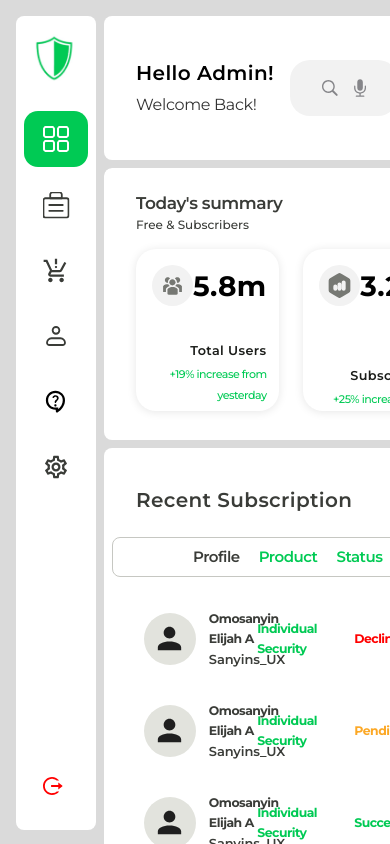
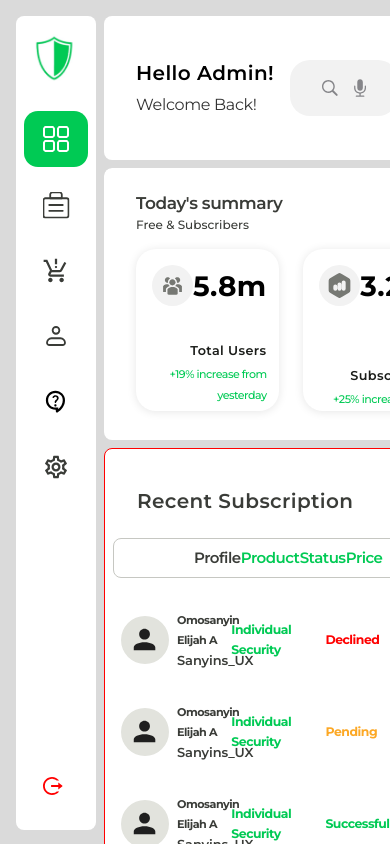
Before and after one commit to TrackMe-NG/dashboard_main, a React (Vite) app: page / in a window 390 px wide. Built offline with nearby package versions, Linux system fonts and the light colour scheme.

Commit message:
style: updated subscription responsive styles

```diff
--- a/src/styles/subscription.scss
+++ b/src/styles/subscription.scss
@@ -1,8 +1,9 @@
 .subscription {
   background: $white;
-  height: 51dvh;
+  height: auto;
   border-radius: 0.5rem;
   overflow-y: hidden;
+  border: 1px solid red;
 
   &_inner {
     padding: 1rem 0.5rem;
@@ -84,7 +85,7 @@
         &_box {
           &_inner {
             width: 100%;
-            padding: 0.5rem 2rem;
+            padding: 0.5rem;
             @include flex_center();
             justify-content: flex-start;
             font-size: 0.9375rem;
@@ -92,6 +93,10 @@
             font-weight: 600;
             line-height: 1.25rem;
             letter-spacing: -0.03125rem;
+
+            @media screen and (min-width: 1400px) {
+              padding: 0.5rem 1.5rem;
+            }
 
             h5 {
               text-transform: capitalize;
@@ -102,7 +107,7 @@
         &_profile {
           @include flex_center();
           justify-content: flex-start;
-          gap: 0.8rem;
+          gap: 0.5rem;
           color: $light_dark;
           width: 33%;
 
@@ -110,7 +115,23 @@
             width: 45%;
           }
 
+          img {
+            @media screen and (max-width: 1400px) {
+              width: 3rem;
+            }
+          }
+
           & > div {
+            h5 {
+              font-size: 0.7rem;
+              @media screen and (min-width: 1200px) {
+                font-size: 0.8rem;
+              }
+              @media screen and (min-width: 1400px) {
+                font-size: 1rem;
+              }
+            }
+
             span {
               font-size: 0.8125rem;
               font-style: normal;
```
